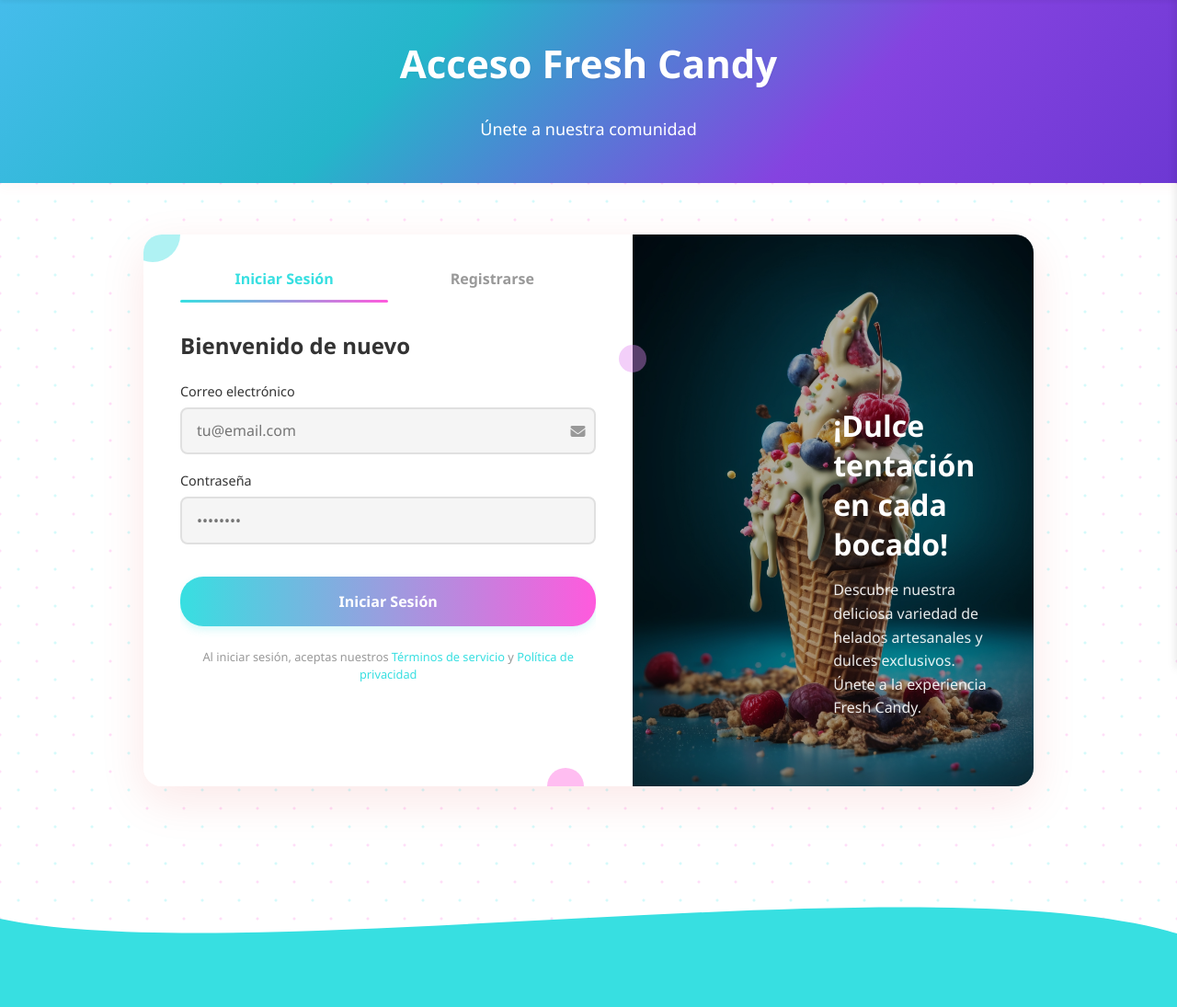
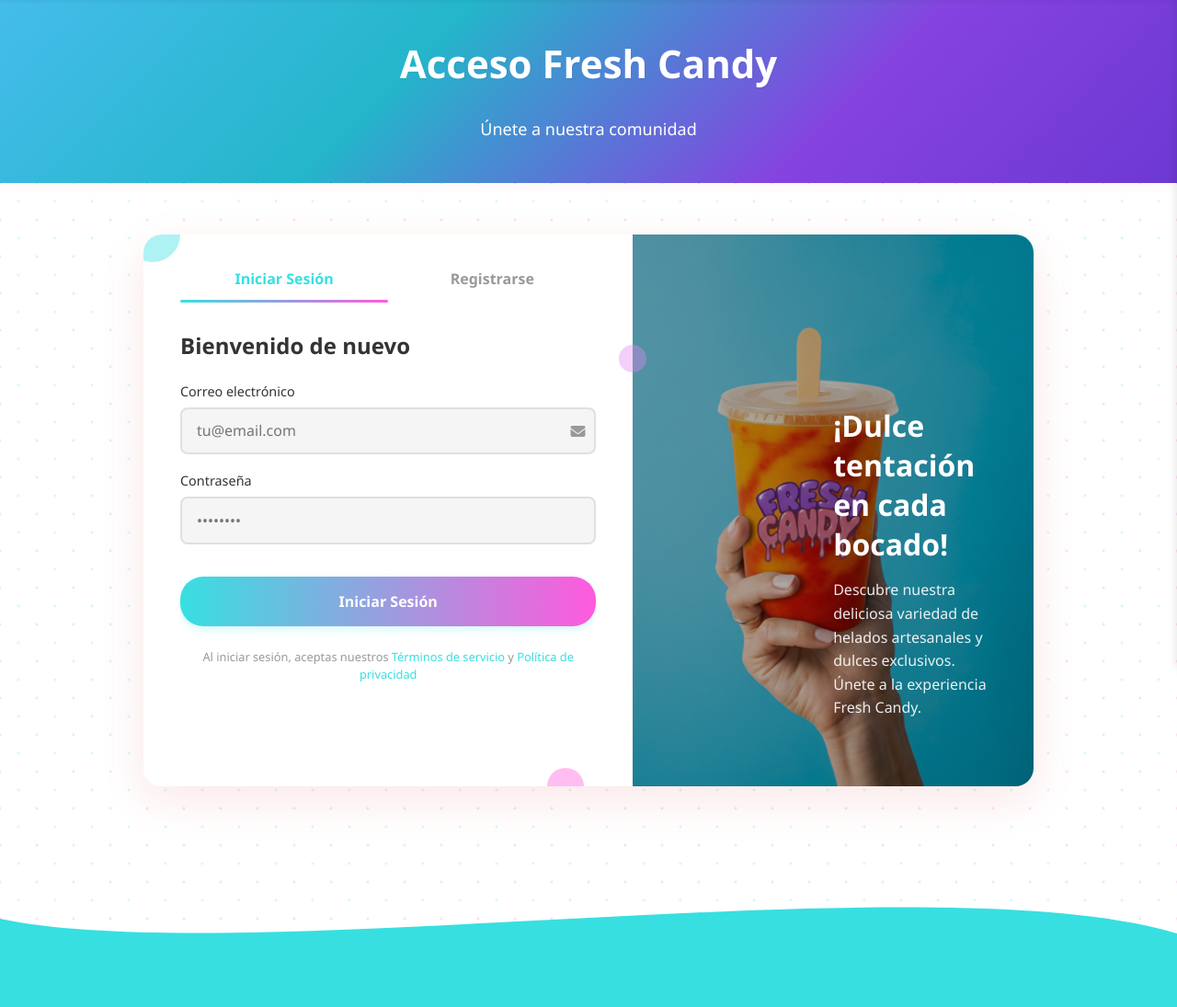
Before and after one commit to Cristian123-cyber/freshcandy, a PHP site: page /views/users/authForm3.php in a window 1280 px wide. Shown: the part 74-1169 px from the top of the page at 92% size. Run offline with PHP 8.4, Linux system fonts and the light colour scheme.

Commit message:
cambiando imagen de formulario de login

```diff
--- a/public_html/FreshCandy/app/assets/css/estilosLogin2.css
+++ b/public_html/FreshCandy/app/assets/css/estilosLogin2.css
@@ -123,7 +123,7 @@
 .auth-image {
   position: relative;
   width: 45%;
-  background-image: url("../images/imgLogin.jpg");
+  background-image: url("../images/fillll.png");
   background-size: cover;
   background-position: center;
   z-index: 1;
```
Also changed, not shown: public_html/FreshCandy/app/assets/images/fillll.png (added).
